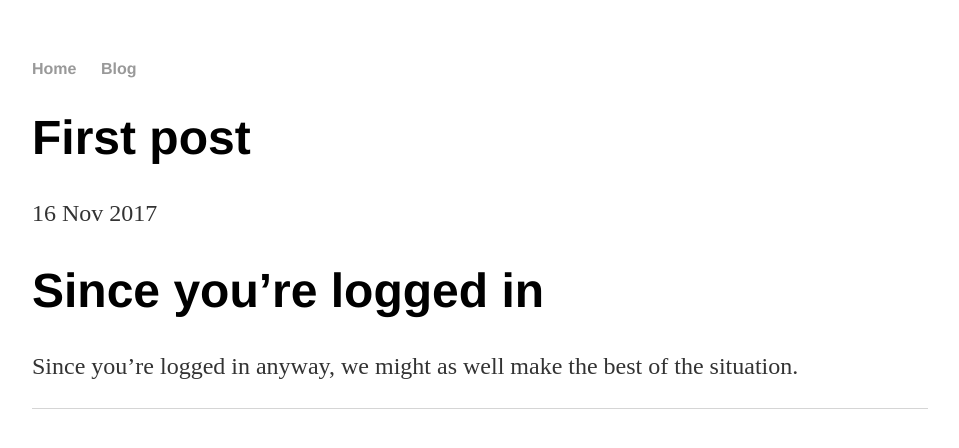
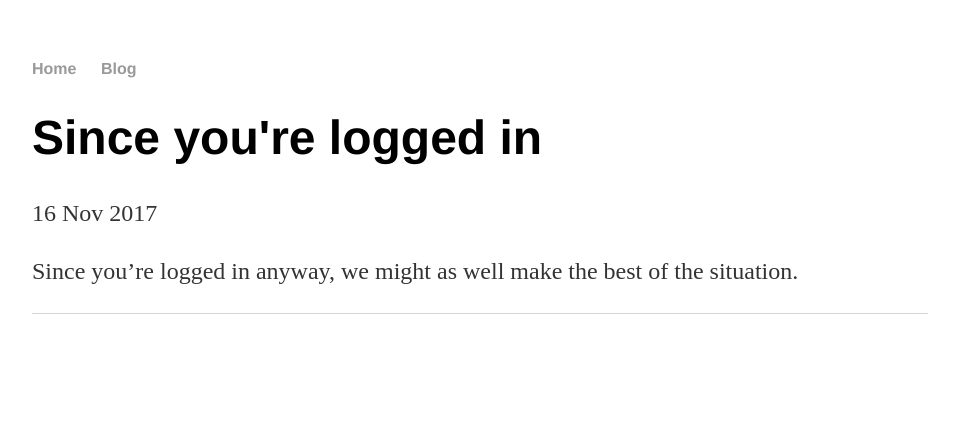
Before and after one commit to portablepage/portablepage.github.io, a Jekyll site: the page built from _posts/2017-11-16-first-post.md, in a window 1280 px wide. Shown: the top 448 px of the page, without its empty margins (160-1119 px from the left). Built offline with Jekyll 4.4.1, drawn with Linux system fonts in a browser that asks for light colours.

Commit message:
Update 2017-11-16-first-post.md

```diff
--- a/_posts/2017-11-16-first-post.md
+++ b/_posts/2017-11-16-first-post.md
@@ -1,9 +1,8 @@
 ---
 layout: post
-title: "First post"
+title: "Since you're logged in"
 date: 2017-11-16
 ---
 
-# Since you're logged in
 
 Since you're logged in anyway, we might as well make the best of the situation.
```
